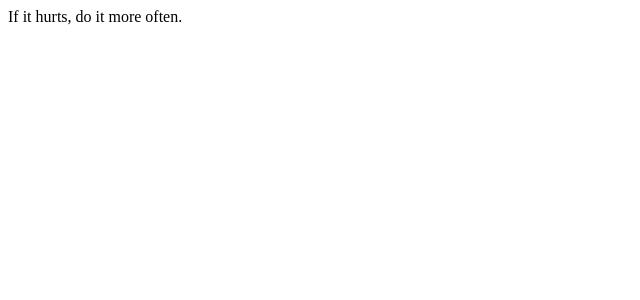
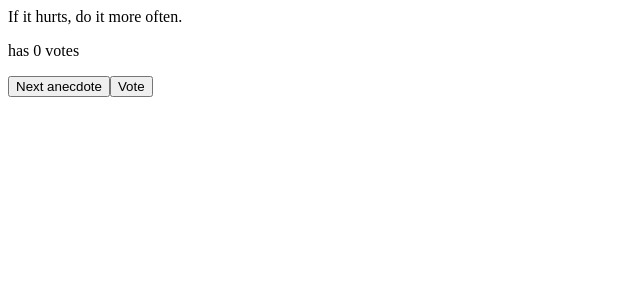
Before and after one commit to FremyCode/FullStackOpen2022, a React (Create React App) app: page / in a window 1280 px wide. Shown: the top 300 px of the page, without its empty margins (0-640 px from the left). Built offline with nearby package versions, Linux system fonts and the light colour scheme.

Commit message:
How into arrays

```diff
--- a/src/App.js
+++ b/src/App.js
@@ -12,10 +12,33 @@ const App = () => {
   ]
 
   const [selected, setSelected] = useState(0)
+  const [votes, setVotes] = useState(0)
+  const points = new Uint8Array(7)
+
+  const copy = [...points]
+
+  //Generates random anecdote from anecdotes as the next one
+
+  function next(max) {
+    setSelected(Math.floor(Math.random() * max))
+  }
+
+  function updateVotes() {
+    copy[selected] += 1
+    setVotes()
+    console.log(copy)
+  }
 
   return (
     <div>
-      {anecdotes[selected]}
+      <div>
+        {anecdotes[selected]}
+        <p>has {votes} votes</p>
+      </div>
+      <div>
+        <button onClick={() => next(7)}>Next anecdote</button>
+        <button onClick={() => updateVotes()}>Vote</button>
+      </div>
     </div>
   )
 }
```
